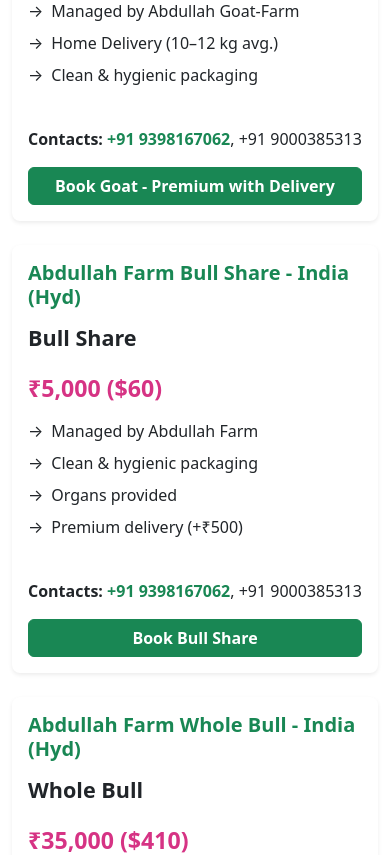
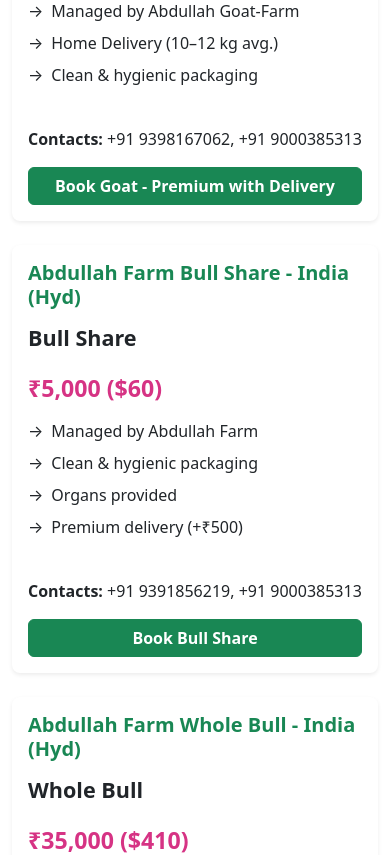
Before and after one commit to mujju834/qurbani-site, a React (Create React App) app: page / in a window 390 px wide. Shown: the part 3760-4615 px from the top of the page. Built offline with nearby package versions, Linux system fonts and the light colour scheme.

Commit message:
changed mobile numbers

```diff
--- a/src/components/Packages.js
+++ b/src/components/Packages.js
@@ -38,7 +38,7 @@
         'Organs provided',
         'Premium delivery (+₹500)',
       ],
-      contacts: ['+91 9398167062', '+91 9000385313'],
+      contacts: ['+91 9391856219', '+91 9000385313'],
     },
     {
       id: 'abd-whole-bull',
@@ -51,7 +51,7 @@
         'Organs provided',
         'Premium delivery (+₹500)',
       ],
-      contacts: ['+91 9398167062', '+91 9000385313'],
+      contacts: ['+91 9391856219', '+91 9000385313'],
     },
     {
       id: 'ijtemaai-hissa',
@@ -80,13 +80,13 @@
   ];
 
   // WhatsApp numbers
-  const abdullahWA = '9398167062';
-  const jabbarWA   = '9391856219';
+  const abdullahWA = '9398167062';     // for first two
+  const jabbarWA   = '9391856219';     // for last four
 
   // Build a wa.me link
   const buildWhatsAppLink = (digits, title) => {
     let d = digits.replace(/\D/g, '');
-    if (d.length === 10) d = (d[0] === '9' ? '91' : '1') + d;
+    if (d.length === 10) d = '91' + d;  // all are Indian
     const text = encodeURIComponent(
       `Assalamu alaikum, I’d like to book the "${title}" package.`
     );
@@ -101,9 +101,9 @@
         </h2>
         <div className="row g-4">
           {plans.map((plan, idx) => {
-            // first four plans use Abdullah’s number, others use Jabbar’s
-            const waNumber = idx < 4 ? abdullahWA : jabbarWA;
-            const waLink = buildWhatsAppLink(waNumber, plan.title);
+            // first two plans → Abdullah, others → Jabbar
+            const waNumber = idx < 2 ? abdullahWA : jabbarWA;
+            const waLink   = buildWhatsAppLink(waNumber, plan.title);
 
             return (
               <div key={plan.id} className="col-12 col-md-6 col-lg-4">
@@ -116,6 +116,7 @@
                       {plan.title}
                     </h5>
                     <h3 className="fw-bold my-3">{plan.price}</h3>
+
                     <ul className="list-unstyled flex-grow-1 mb-3 ps-0">
                       {plan.features.map((feat, i) => (
                         <li key={i} className="mb-2">
@@ -124,17 +125,19 @@
                         </li>
                       ))}
                     </ul>
+
                     <p className="mt-3 mb-3">
                       <strong>Contacts:</strong>{' '}
                       {plan.contacts.map((c, i) => {
+                        // make the designated WA number clickable
                         const raw = c.replace(/\D/g, '');
-                        const isWA = raw.endsWith(waNumber);
+                        const isWA = raw === waNumber;
                         return (
                           <span key={i}>
                             {i > 0 && ', '}
                             {isWA ? (
                               <a
-                                href={buildWhatsAppLink(waNumber, plan.title)}
+                                href={waLink}
                                 target="_blank"
                                 rel="noopener noreferrer"
                                 className="text-decoration-none text-success fw-semibold"
@@ -148,6 +151,7 @@
                         );
                       })}
                     </p>
+
                     <a
                       href={waLink}
                       target="_blank"
```
